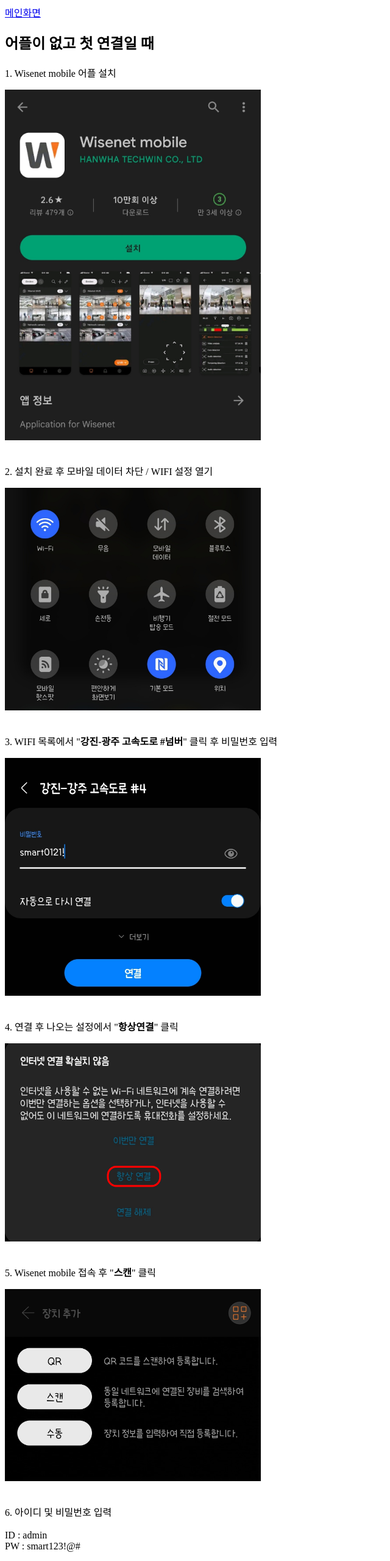
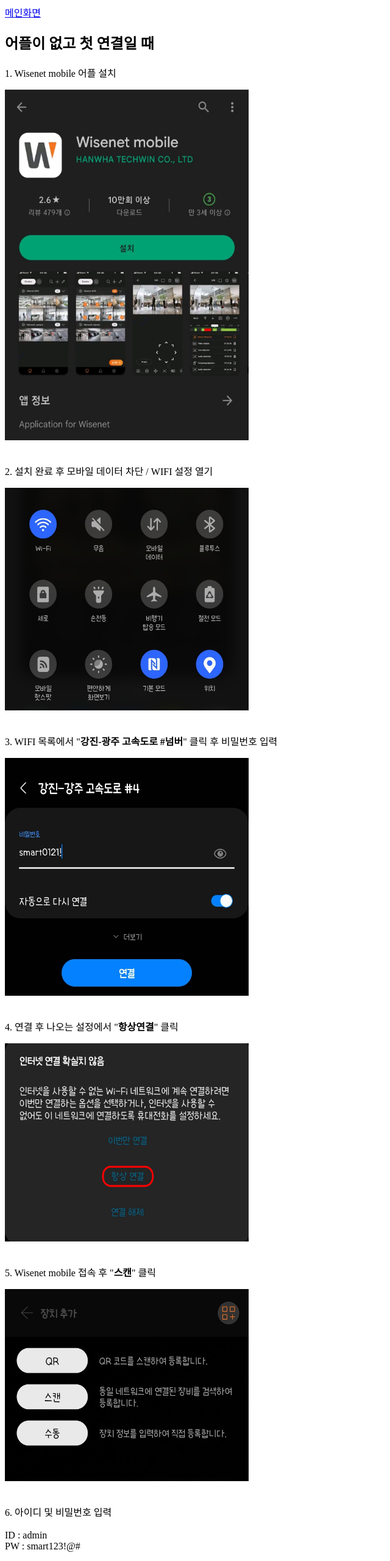
Before and after one commit to wooryun/CCTV_Manual, a plain HTML site: page nextpage1.html in a window 1280 px wide. Shown: the top 2560 px of the page at 61% size, without its empty margins (0-640 px from the left). Drawn offline with Linux system fonts and the light colour scheme.

Commit message:
Update nextpage1.html

```diff
--- a/nextpage1.html
+++ b/nextpage1.html
@@ -16,19 +16,19 @@
             <div id="어플X">
             <h2>어플이 없고 첫 연결일 때</h2>
                 <p>1. Wisenet mobile 어플 설치</p>
-                <img src="https://github.com/wooryun/CCTV_Manual/blob/main/1.jpg?raw=true" width="420" height="575"><br><br>
+                <img src="https://github.com/wooryun/CCTV_Manual/blob/main/1.jpg?raw=true" width="400" height="575"><br><br>
                 <p>2. 설치 완료 후 모바일 데이터 차단 / WIFI 설정 열기</p>
-                <img src="https://github.com/wooryun/CCTV_Manual/blob/main/2.jpg?raw=true" width="420" height="365"><br><br>
+                <img src="https://github.com/wooryun/CCTV_Manual/blob/main/2.jpg?raw=true" width="400" height="365"><br><br>
                 <p>3. WIFI 목록에서 "<strong>강진-광주 고속도로 #넘버</strong>" 클릭 후 비밀번호 입력</p>
-                <img src="https://github.com/wooryun/CCTV_Manual/blob/main/3.jpg?raw=true" width="420" height="390"><br><br>
+                <img src="https://github.com/wooryun/CCTV_Manual/blob/main/3.jpg?raw=true" width="400" height="390"><br><br>
                 <p>4. 연결 후 나오는 설정에서 "<strong>항상연결</strong>" 클릭</p>
-                <img src="https://github.com/wooryun/CCTV_Manual/blob/main/4.jpg?raw=true" width="420" height="325"><br><br>
+                <img src="https://github.com/wooryun/CCTV_Manual/blob/main/4.jpg?raw=true" width="400" height="325"><br><br>
                 <p>5. Wisenet mobile 접속 후 "<strong>스캔</strong>" 클릭</p>
-                <img src="https://github.com/wooryun/CCTV_Manual/blob/main/5.jpg?raw=true" width="420" height="315"><br><br>
+                <img src="https://github.com/wooryun/CCTV_Manual/blob/main/5.jpg?raw=true" width="400" height="315"><br><br>
                 <p>6. 아이디 및 비밀번호 입력 <br><br> ID : admin <br> PW : smart123!@#</p>
-                <img src="https://github.com/wooryun/CCTV_Manual/blob/main/6.png?raw=true" width="420" height="870"><br><br>
+                <img src="https://github.com/wooryun/CCTV_Manual/blob/main/6.png?raw=true" width="400" height="870"><br><br>
                 <p>7. 카메라 목록에서 화면 클릭 후 우측하단 라이브 클릭</p>
-                <img src="https://github.com/wooryun/CCTV_Manual/blob/main/7.jpg?raw=true" width="420" height="870">
+                <img src="https://github.com/wooryun/CCTV_Manual/blob/main/7.jpg?raw=true" width="400" height="870">
             </ol>
             </div>
             <br><br><a href="#title">처음으로</a><br><br>
```
